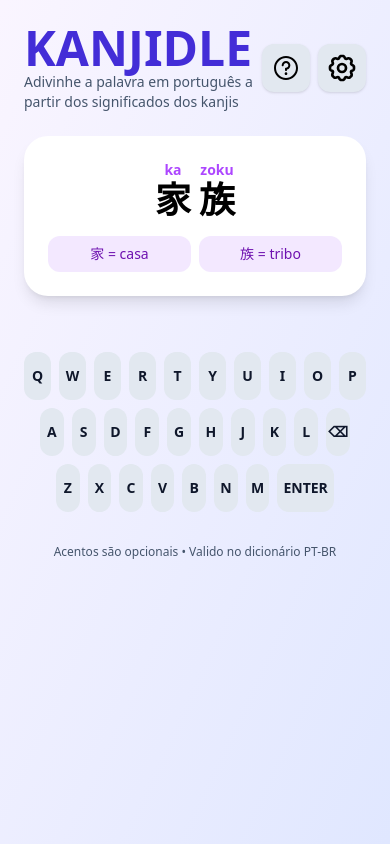
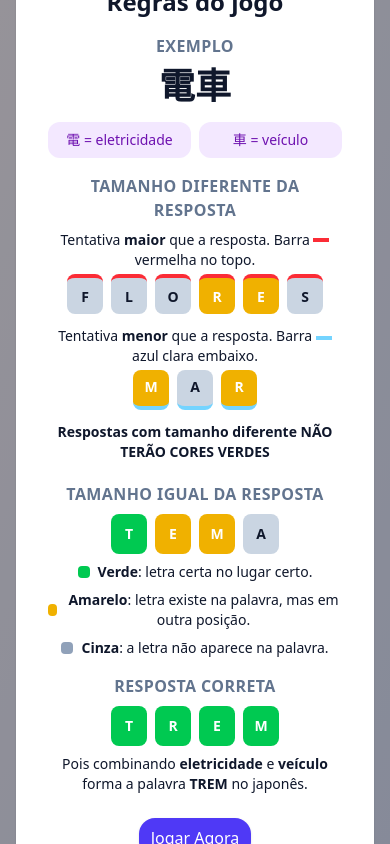
Before and after one commit to WilliamTkhsh/kanjidle, a React (Vite) app in the folder kanjidle/: page / in a window 390 px wide. Built offline with nearby package versions, Linux system fonts and the light colour scheme.

Commit message:
Melhora Modal de instruções, transforma jogo em daily

```diff
--- a/kanjidle/src/App.jsx
+++ b/kanjidle/src/App.jsx
@@ -12,6 +12,8 @@
 import { scoreGuess } from "./utils/scoreGuess";
 import { stripDiacritics, isPtLetter, MAX_INPUT_LEN } from "./utils/strings";
 import { isValidWord, warmupSpell } from "./utils/spell.js";
+import { pickDailyIndex, todayYMD } from "./utils/daily";
+import { loadAttempts, saveAttempts } from "./utils/dayStorage";
 
 export default function App() {
   const [entriesList, setEntriesList] = useState(null);
@@ -26,10 +28,17 @@
   const [message, setMessage] = useState("");
 
   // UI
-  const [showInstructions, setShowInstructions] = useState(false);
+  const [showInstructions, setShowInstructions] = useState(() => {
+    try {
+      return !localStorage.getItem("kanjidle_seen_instructions");
+    } catch {
+      return true; // fallback: considera iniciante
+    }
+  });
   const [showSettings, setShowSettings] = useState(false);
   const [darkMode, setDarkMode] = useState(false);
-
+  const [today, setToday] = useState(() => todayYMD("America/Sao_Paulo"));
+  const GAME_EPOCH = "2025-01-01";
   const attempts = 12;
 
   const pickRandom = useCallback(
@@ -57,12 +66,52 @@
       const module = await import("./entries.js");
       const loadedEntries = module.default;
       setEntriesList(loadedEntries);
-      const initialEntry = loadedEntries[Math.floor(Math.random() * loadedEntries.length)];
-      setEntry(initialEntry);
+
+      // Índice determinístico do dia (estilo Wordle/Termo)
+      const idx = pickDailyIndex(loadedEntries.length, {
+        epochYMD: GAME_EPOCH,
+        tz: "America/Sao_Paulo",
+        offset: 0, // se quiser "pular" dias manualmente
+      });
+      const chosen = loadedEntries[idx];
+      setEntry(chosen);
+      setToday(todayYMD("America/Sao_Paulo"));
+
+      // Restaura tentativas do dia (se houver) e reavalia
+      try {
+        const prev = loadAttempts(todayYMD("America/Sao_Paulo"));
+        if (prev.length > 0) {
+          setGuesses(prev);
+          setAnswer(chosen.answer);
+          const evals = prev.map(g => scoreGuess(g, chosen.answer));
+          setEvaluations(evals);
+          const won = prev.some(g => stripDiacritics(g) === stripDiacritics(chosen.answer));
+          const finished = won || prev.length >= attempts;
+          if (finished) {
+            setWin(won);
+            setGameOver(true);
+            setGameOverModal(true);
+          }
+        } else {
+          // zerar estado se não há nada salvo
+          setAnswer(chosen.answer);
+          setGuesses([]);
+          setEvaluations([]);
+          setCurrent("");
+          setGameOver(false);
+          setGameOverModal(false);
+          setWin(false);
+          setMessage("");
+        }
+      } catch {
+        // fallback em caso de erro de localStorage
+      }
     };
+
     loadEntries();
   }, []);
 
+/*
 useEffect(() => {
   if (entry) {
     setAnswer(entry.answer);
@@ -75,6 +124,7 @@
     setMessage("");
   }
 }, [entry]);
+*/
 
   useEffect(() => {
     localStorage.setItem("kanjidle-dark", darkMode ? "1" : "0");
@@ -99,7 +149,6 @@
       console.error("Falha ao validar no dicionário:", err);
     }
 
-
     const evalRow = scoreGuess(typed, answer);
     const newGuesses = [...guesses, typed];
     const newEvals = [...evaluations, evalRow];
@@ -107,6 +156,8 @@
     setEvaluations(newEvals);
     setCurrent("");
 
+    // >>> NOVO: persiste tentativas do dia
+    try { saveAttempts(today, newGuesses); } catch {}
 
     const won = stripDiacritics(typed) === stripDiacritics(answer);
     const finished = won || newGuesses.length >= attempts;
@@ -180,6 +231,9 @@
             onEnter={onEnter}
             onBackspace={() => setCurrent((prev) => prev.slice(0, -1))}
             disabled={gameOver}
+            currentLen={current.length}
+            maxLen={MAX_INPUT_LEN}
+            totalAttempts={attempts}
           />
         </div>
 
@@ -189,14 +243,16 @@
           open={gameOver && gameOverModal}
           win={win}
           answer={answer}
-          onPlayAgain={() => setEntry(pickRandom(entry.answer))}
+          onPlayAgain={() => setGameOverModal(false)}
           onClose={() => setGameOverModal(false)}
         />
 
         <InstructionsModal
           open={showInstructions}
-          attempts={attempts}
-          onClose={() => setShowInstructions(false)}
+          onClose={() => {
+            try { localStorage.setItem("kanjidle_seen_instructions", "1"); } catch {}
+            setShowInstructions(false);
+          }}
         />
 
         <SettingsModal
--- a/kanjidle/src/components/Keyboard.jsx
+++ b/kanjidle/src/components/Keyboard.jsx
@@ -20,7 +20,7 @@
       if (!curr || STATE_PRIORITY[st] > STATE_PRIORITY[curr]) map[key] = st;
     }
   }
-  return map; // ex.: { A: 'present', V: 'correct', R: 'absent' }
+  return map;
 }
 
 export default function Keyboard({
@@ -32,10 +32,22 @@
   disabled,
   currentLen = 0,
   maxLen = MAX_INPUT_LEN,
+  totalAttempts
 }) {
   const { dark } = useTheme();
   const styles = getTheme(dark);
   const keyStates = useMemo(() => computeKeyStatuses(guesses, evaluations), [guesses, evaluations]);
+
+  const used = (guesses?.length) || 0;
+  const total = totalAttempts || 0;
+  const ratio = total ? used / total : 0;
+  const attemptsColor = ratio >= 0.9
+    ? "text-red-500"
+    : ratio >= 0.75
+    ? "text-orange-500"
+    : ratio >= 0.5
+    ? "text-yellow-500"
+    : (dark ? "text-slate-100" : "text-slate-800");
 
   // Estilo base + feedback (hover/active/focus)
   const keyBase = "h-12 rounded-xl font-bold text-sm sm:text-base flex items-center justify-center select-none transition-colors duration-150 focus:outline-none focus-visible:ring-2 focus-visible:ring-indigo-400 disabled:opacity-60 disabled:cursor-not-allowed";
@@ -74,6 +86,9 @@
 
   return (
     <div className="w-full max-w-lg mx-auto flex flex-col gap-2">
+      <div className="text-center -mb-1">
+        <span className={`text-lg font-extrabold tracking-wide ${attemptsColor}`}>{used}/{totalAttempts}</span>
+      </div>
       {/* Linha 1 */}
       <div className="flex justify-center gap-2">
         {ROW1.map((k) => (
--- a/kanjidle/src/components/modals/GameOverModal.jsx
+++ b/kanjidle/src/components/modals/GameOverModal.jsx
@@ -13,7 +13,6 @@
         Resposta: <span className="font-semibold text-inherit">{answer.toUpperCase()}</span>
       </div>
       <div className="flex gap-2 justify-center">
-        <Button variant="primary" onClick={onPlayAgain}>Jogar outra</Button>
         <Button variant="secondary" onClick={onClose}>Fechar</Button>
       </div>
     </Modal>
--- a/kanjidle/src/components/modals/InstructionsModal.jsx
+++ b/kanjidle/src/components/modals/InstructionsModal.jsx
@@ -2,13 +2,6 @@
 import Modal from "../ui/Modal";
 import { Button } from "../ui/Button";
 import { useTheme, getTheme } from "../../theme";
-import { MAX_INPUT_LEN } from "../../utils/strings";
-
-const Badge = ({ children, className = "" }) => (
-  <span className={`inline-flex items-center rounded-md px-2 py-0.5 text-xs font-semibold ${className}`}>
-    {children}
-  </span>
-);
 
 const Tile = ({ ch, state = "absent", marker = "none" }) => {
   const color =
@@ -31,112 +24,81 @@
 };
 
 const ExampleRow = ({ letters, states = [], marker = "none" }) => (
-  <div className="flex gap-1 items-center">
+  <div className="flex gap-2 items-center justify-center">
     {letters.map((c, i) => (
       <Tile key={i} ch={c} state={states[i] || "absent"} marker={marker} />
     ))}
   </div>
 );
 
-const KeyChip = ({ label, className = "" }) => (
-  <kbd className={`px-2 py-1 rounded-md bg-slate-200 text-slate-800 text-xs font-semibold ${className}`}>{label}</kbd>
-);
-
 const LegendItem = ({ colorClass, text }) => (
-  <div className="flex items-center gap-2">
+  <div className="flex items-center justify-center gap-2">
     <span className={`inline-block w-3 h-3 rounded ${colorClass}`} />
     <span className="text-sm">{text}</span>
   </div>
 );
 
 const SectionTitle = ({ children }) => (
-  <h3 className="text-sm font-semibold uppercase tracking-wide text-slate-500">{children}</h3>
+  <h3 className="text-base md:text-lg font-semibold uppercase tracking-wide text-slate-500 text-center">{children}</h3>
 );
 
-const InstructionsModal = ({ open, attempts, maxLen = MAX_INPUT_LEN, onClose }) => {
+const InstructionsModal = ({ open, onClose }) => {
   const { dark } = useTheme();
   const styles = getTheme(dark);
 
   return (
-    <Modal open={open} onClose={onClose} className={`${styles.modalBg} rounded-2xl p-6 shadow max-w-xl w-full`}>
-      <h2 className="text-xl font-bold mb-3">Como jogar</h2>
+    <Modal open={open} onClose={onClose} className={`${styles.modalBg} rounded-2xl p-8 shadow max-w-lg w-full text-center`}>
+      <h1 className="text-2xl md:text-3xl font-extrabold mb-4">Regras do jogo</h1>
 
-      {/* OBJETIVO */}
-      <div className="space-y-1 mb-4">
-        <SectionTitle>Objetivo</SectionTitle>
-        <p className={`${styles.subText} text-sm`}>
-          Adivinhe a <strong>palavra em português</strong> formada pelos <strong>significados dos kanjis</strong> exibidos.
-        </p>
+      <div className="space-y-2 mb-4">
+        <SectionTitle>Exemplo</SectionTitle>
+        <span className="text-4xl font-bold">電車</span>
+        <div className="mt-4 grid grid-cols-2 gap-2 text-center">
+          <div className={`rounded-xl px-3 py-2 text-sm font-medium ${styles.pillBg}`}>
+            電 = eletricidade
           </div>
-
-      {/* COMO JOGAR */}
-      <div className="space-y-2 mb-4">
-        <SectionTitle>Como jogar</SectionTitle>
-        <ol className={`list-decimal pl-5 space-y-2 ${styles.subText} text-sm`}>
-          <li>Use o <strong>teclado na tela</strong> ou o <strong>teclado físico</strong> para digitar (máx. {maxLen} letras).</li>
-          <li>Pressione <KeyChip label="Enter" /> para enviar a tentativa ou <KeyChip label="⌫" /> para apagar a última letra.</li>
-          <li>A palavra precisa existir no <strong>dicionário de PT-BR</strong>. Se não existir, você verá um aviso.</li>
-          <li>Você tem <strong>{attempts}</strong> tentativas por rodada.</li>
-          <li>Acentos são <strong>opcionais</strong> (ex.: "cafe" = "café").</li>
-        </ol>
-      </div>
-
-      {/* CORES / FEEDBACK */}
-      <div className="grid grid-cols-1 md:grid-cols-2 gap-4 mb-4">
-        <div className="space-y-2">
-          <SectionTitle>Cores das letras (tamanho igual)</SectionTitle>
-          <div className="flex flex-col gap-2">
-            <ExampleRow letters={["c","a","s","a"]} states={["correct","present","absent","absent"]} />
-            <div className="grid grid-cols-1 gap-1">
-              <LegendItem colorClass="bg-green-500" text={<> <strong>Verde (correto)</strong>: letra certa no lugar certo.</>} />
-              <LegendItem colorClass="bg-yellow-500" text={<> <strong>Amarelo (presente)</strong>: letra existe, mas em outro lugar.</>} />
-              <LegendItem colorClass="bg-slate-400" text={<> <strong>Cinza (ausente)</strong>: letra não aparece na palavra.</>} />
+          <div className={`rounded-xl px-3 py-2 text-sm font-medium ${styles.pillBg}`}>
+            車 = veículo
           </div>
         </div>
       </div>
 
-        <div className="space-y-2">
-          <SectionTitle>Comprimento da palavra</SectionTitle>
-          <div className="flex flex-col gap-3">
+      {/* Tamanho diferente → NUNCA tem verde */}
+      <div className="space-y-2 mb-4">
+        <SectionTitle>Tamanho diferente da resposta</SectionTitle>
+        <div className="flex flex-col gap-3 items-center">
           <div>
-              <p className="text-xs mb-1">Tentativa <strong>maior</strong> que a resposta</p>
-              <ExampleRow letters={["f","l","o","r","e","s"]} states={["present","absent","present","absent","absent","absent"]} marker="longer" />
-              <p className={`${styles.subText} text-xs mt-1`}>Barra <span className="border-t-4 border-red-500 pt-0.5 inline-block align-middle" style={{width:16}} /> vermelha no topo. Sem verdes; apenas amarelo/cinza.</p>
+            <p className="text-sm md:text-base mb-1 text-center">Tentativa <strong>maior</strong> que a resposta. Barra <span className="border-t-4 border-red-500 pt-0.5 inline-block align-middle" style={{width:16}} /> vermelha no topo.</p>
+            <ExampleRow letters={["f","l","o","r","e","s"]} states={["absent","absent","absent","present","present","absent"]} marker="longer" />
           </div>
           <div>
-              <p className="text-xs mb-1">Tentativa <strong>menor</strong> que a resposta</p>
-              <ExampleRow letters={["s","o","l"]} states={["present","absent","absent"]} marker="shorter" />
-              <p className={`${styles.subText} text-xs mt-1`}>Barra <span className="border-b-4 border-sky-300 pb-0.5 inline-block align-middle" style={{width:16}} /> azul clara embaixo. Sem verdes; apenas amarelo/cinza.</p>
+            <p className="text-sm md:text-base mb-1 text-center">Tentativa <strong>menor</strong> que a resposta. Barra <span className="border-b-4 border-sky-300 pb-0.5 inline-block align-middle" style={{width:16}} /> azul clara embaixo.</p>
+            <ExampleRow letters={["m","a","r"]} states={["present","absent","present"]} marker="shorter" />
           </div>
-          </div>
+          <p className="text-sm md:text-base mb-1 text-center"><strong>Respostas com tamanho diferente NÃO TERÃO CORES VERDES</strong></p>
         </div>
       </div>
 
-      {/* TECLADO */}
+      {/* Tamanho igual → permite verde */}
       <div className="space-y-2 mb-4">
-        <SectionTitle>Teclado</SectionTitle>
-        <p className={`${styles.subText} text-sm`}>
-          As teclas mudam de cor conforme o seu progresso. O estado mais forte prevalece (ex.: se ficar verde, não volta a amarelo/cinza).
-        </p>
-        <div className="flex flex-wrap gap-3 text-sm">
-          <Badge className="bg-green-500 text-white">tecla verde = letra correta</Badge>
-          <Badge className="bg-yellow-500 text-white">tecla amarela = letra presente</Badge>
-          <Badge className="bg-slate-400 text-white">tecla cinza = ausente</Badge>
+        <SectionTitle>Tamanho igual da resposta</SectionTitle>
+        <ExampleRow letters={["t","e","m","a"]} states={["correct","present","present","absent"]} />
+        <div className="grid grid-cols-1 gap-2 place-items-center">
+          <LegendItem colorClass="bg-green-500" text={<><strong>Verde</strong>: letra certa no lugar certo.</>} />
+          <LegendItem colorClass="bg-yellow-500" text={<><strong>Amarelo</strong>: letra existe na palavra, mas em outra posição.</>} />
+          <LegendItem colorClass="bg-slate-400" text={<><strong>Cinza</strong>: a letra não aparece na palavra.</>} />
         </div>
       </div>
 
-      {/* DICAS RÁPIDAS */}
-      <div className="space-y-2 mb-6">
-        <SectionTitle>Dicas rápidas</SectionTitle>
-        <ul className={`list-disc pl-5 space-y-1 ${styles.subText} text-sm`}>
-          <li>Comece com palavras comuns e observe as <strong>glossas</strong> de cada kanji.</li>
-          <li>Use <em>Enter</em> para testar ideias. Ajuste conforme as cores.</li>
-          <li>Lembre-se: o <strong>tamanho</strong> precisa coincidir para habilitar o verde.</li>
-        </ul>
+      {/* Tamanho igual → permite verde */}
+      <div className="space-y-2 mb-4">
+        <SectionTitle>Resposta Correta</SectionTitle>
+        <ExampleRow letters={["t","r","e","m"]} states={["correct","correct","correct","correct"]} />
+        <p className="text-sm md:text-base mb-1 text-center">Pois combinando <strong>eletricidade</strong> e <strong>veículo</strong> forma a palavra <strong>TREM</strong> no japonês.</p>
       </div>
 
-      <div className="flex justify-end gap-2">
-        <Button onClick={onClose}>Jogar agora</Button>
+      <div className="flex justify-center mt-6">
+        <Button onClick={onClose}>Jogar Agora</Button>
       </div>
     </Modal>
   );
--- a/kanjidle/src/entries.js
+++ b/kanjidle/src/entries.js
@@ -10,12 +10,6 @@
     gloss: ["grande", "aprender"],
     onyomi: ["dai", "gaku"],
     answer: "universidade"
-  },
-  {
-    kanji: "電車",
-    gloss: ["eletricidade", "veículo"],
-    onyomi: ["den", "sha"],
-    answer: "trem"
   },
   {
     kanji: "無理",
@@ -132,12 +126,6 @@
     answer: "verdura"
   },
   {
-    kanji: "地震",
-    gloss: ["terra", "tremer"],
-    onyomi: ["ji", "shin"],
-    answer: "terremoto"
-  },
-  {
     kanji: "言葉",
     gloss: ["dizer", "folha"],
     onyomi: ["koto", "ba"],
@@ -178,12 +166,6 @@
     gloss: ["céus", "espaço"],
     onyomi: ["u", "chuu"],
     answer: "universo"
-  },
-  {
-    kanji: "義務",
-    gloss: ["justiça", "tarefa"],
-    onyomi: ["gi", "mu"],
-    answer: "dever"
   },
   {
     kanji: "性格",
--- /dev/null
+++ b/kanjidle/src/utils/daily.js
@@ -0,0 +1,26 @@
+const MS_PER_DAY = 86_400_000;
+
+/** YYYY-MM-DD no fuso escolhido (padrão: America/Sao_Paulo) */
+export function todayYMD(tz = "America/Sao_Paulo") {
+  return new Intl.DateTimeFormat("en-CA", {
+    timeZone: tz, year: "numeric", month: "2-digit", day: "2-digit",
+  }).format(new Date()); // ex.: 2025-08-28
+}
+
+/** Dias inteiros entre epoch e hoje, ambos ancorados à "meia-noite" local do TZ */
+export function daysSinceEpoch(epochYMD = "2025-01-01", tz = "America/Sao_Paulo") {
+  const toMidnightUTCms = (ymd) => Date.parse(`${ymd}T00:00:00Z`);
+  const today = todayYMD(tz);
+  return Math.floor((toMidnightUTCms(today) - toMidnightUTCms(epochYMD)) / MS_PER_DAY);
+}
+
+/** Índice diário no intervalo [0, entriesLen) */
+export function pickDailyIndex(entriesLen, {
+  epochYMD = "2025-01-01",
+  tz = "America/Sao_Paulo",
+  offset = 0,
+} = {}) {
+  if (!Number.isInteger(entriesLen) || entriesLen <= 0) throw new Error("entriesLen inválido");
+  const n = daysSinceEpoch(epochYMD, tz) + offset;
+  return ((n % entriesLen) + entriesLen) % entriesLen;
+}
--- /dev/null
+++ b/kanjidle/src/utils/dayStorage.js
@@ -0,0 +1,19 @@
+const PREFIX = "kanjidle";
+
+export const attemptsKey = (dateStr) => `${PREFIX}:attempts:${dateStr}`;
+export const stateKey = (dateStr) => `${PREFIX}:state:${dateStr}`; // se quiser salvar mais coisas depois
+
+export function loadAttempts(dateStr) {
+  try {
+    const raw = localStorage.getItem(attemptsKey(dateStr));
+    return raw ? JSON.parse(raw) : [];
+  } catch {
+    return [];
+  }
+}
+
+export function saveAttempts(dateStr, attempts) {
+  try {
+    localStorage.setItem(attemptsKey(dateStr), JSON.stringify(attempts.slice(0, 12)));
+  } catch {}
+}
```
Lines whose indentation alone changed are shown as unchanged.
